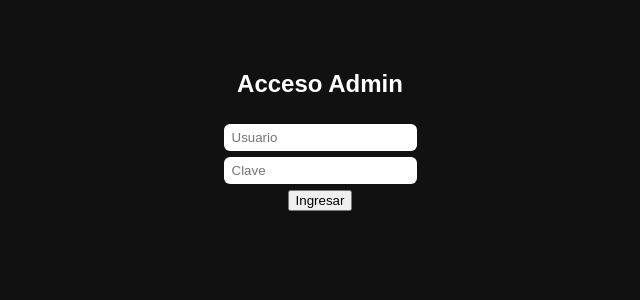
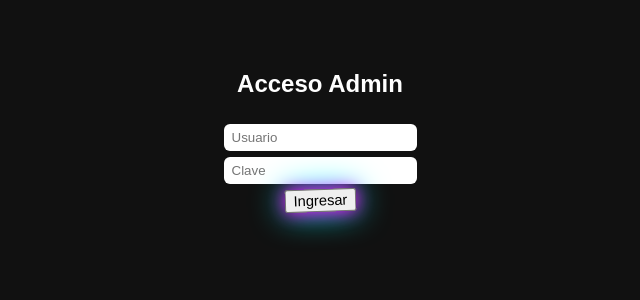
Before and after one commit to briancristaldo2021-creator/pagina, a PHP site: page /panel.html in a window 1280 px wide, with the pointer over the restyled element. Shown: the top 300 px of the page, without its empty margins (320-960 px from the left). Run offline with PHP 8.4, Linux system fonts and the light colour scheme.

Commit message:
Add files via upload

```diff
--- a/style.css
+++ b/style.css
@@ -67,7 +67,10 @@ body {
     margin-bottom: 20px;
     color: #00ffff;
 }
-
+button:hover {
+    box-shadow: 0 0 15px #ff00ff, 0 0 30px #00ffff;
+    transform: scale(1.1) rotate(-2deg);
+}
 /* Tooltip flotante */
 #tooltipAyuda {
     display: none;
```
